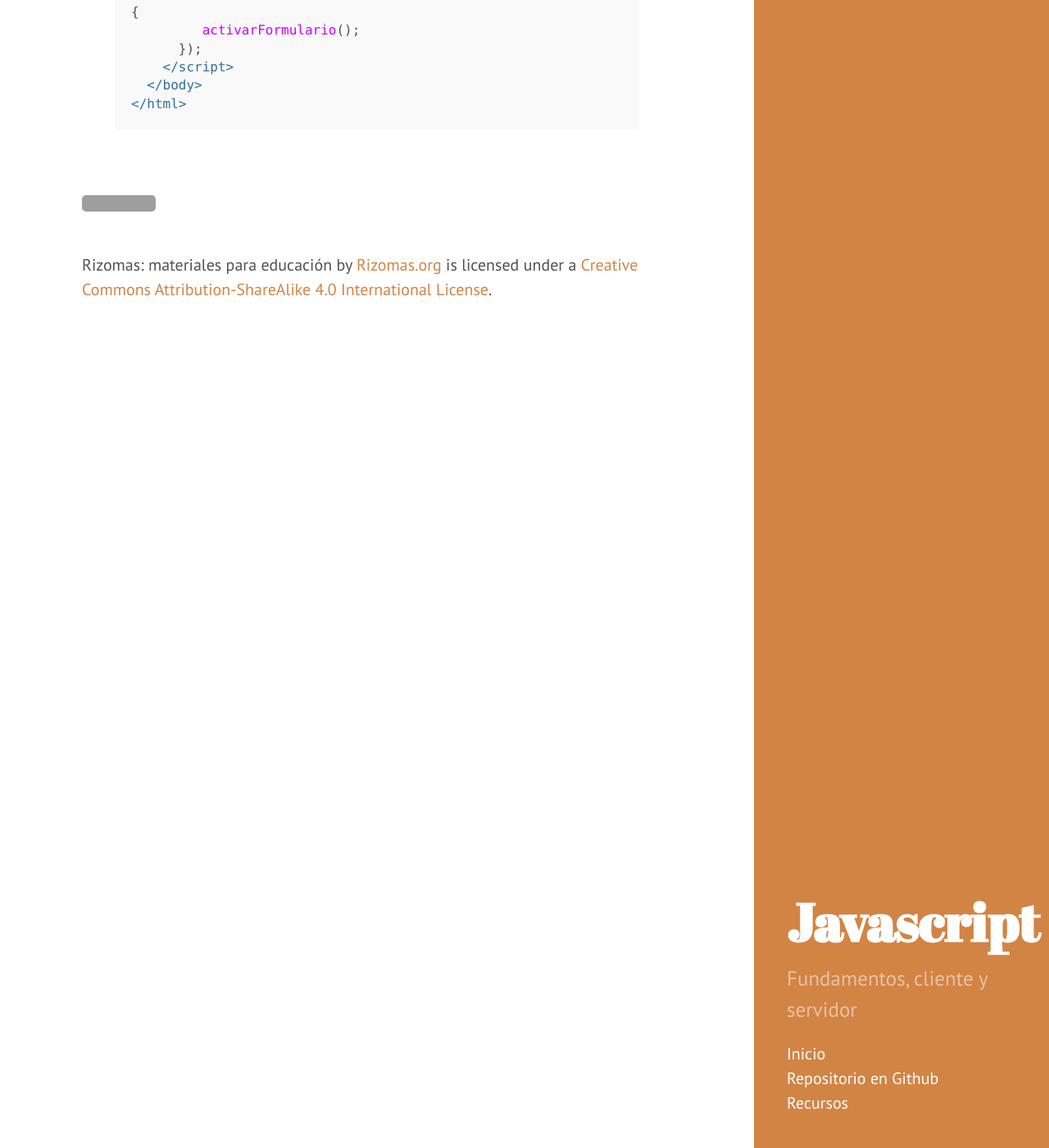
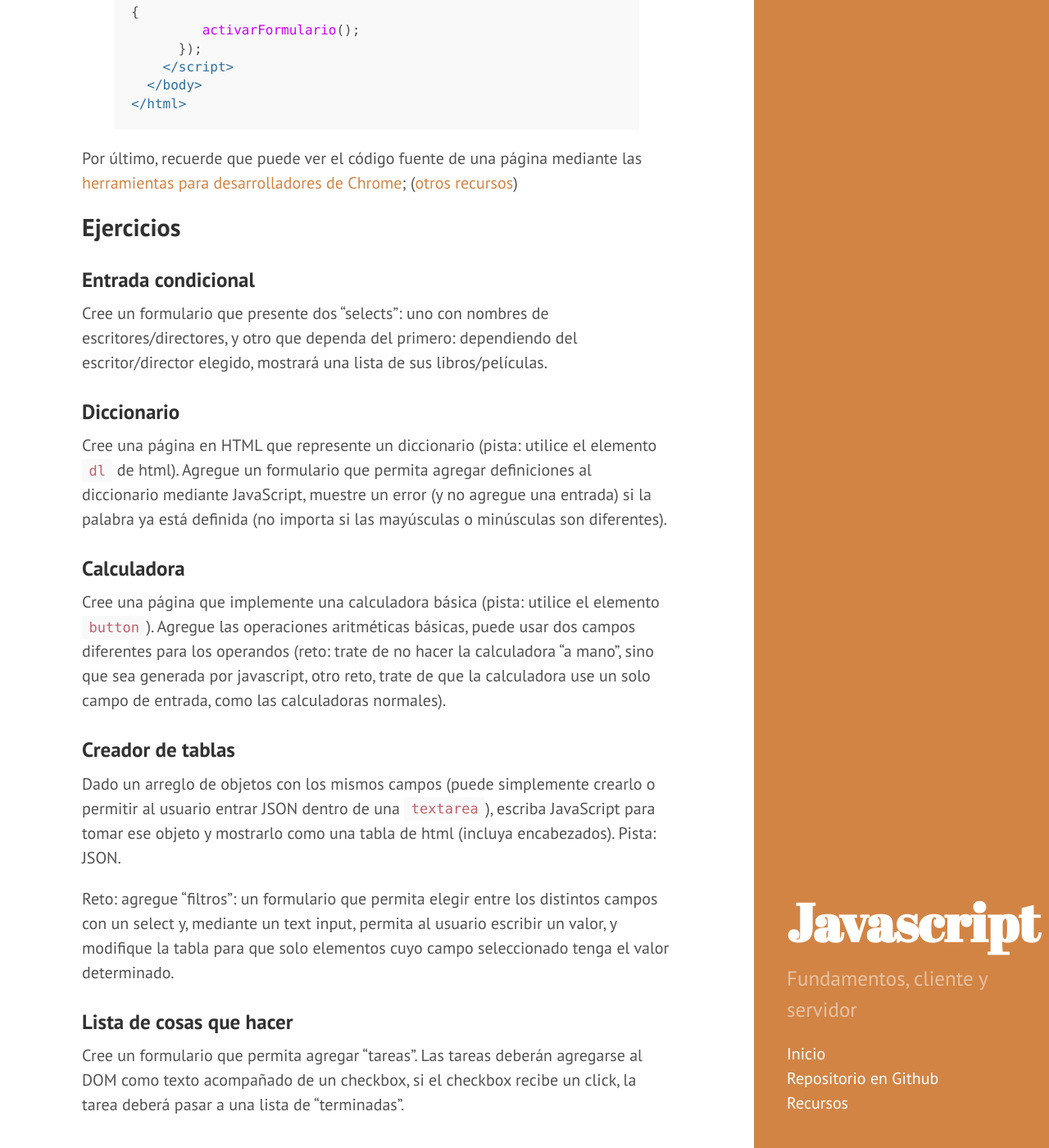
Before and after one commit to rizoma/javascript, a Jekyll site: the page built from _posts/guias/2014-11-21-ejercicios_dom.md, in a window 1280 px wide and 1400 px high, scrolled down 1467 px. Shown: the whole window at 82% size. Built offline with Jekyll 4.4.1, drawn with Linux system fonts in a browser that asks for light colours; Markdown is read by kramdown in place of the engine named in the settings; grey boxes are pictures that could not be loaded.

Commit message:
crea ejercicios para el DOM

```diff
--- a/_posts/guias/2014-11-21-ejercicios_dom.md
+++ b/_posts/guias/2014-11-21-ejercicios_dom.md
@@ -38,7 +38,7 @@ Es posible incluir javascript directamente dentro de un tag `script`:
 </html>
 {% endhighlight %}
 
-O apuntar a un script externo mediante el atributo `src` (ver [ejemplo](/codigo/ejemplo_script.html))
+O apuntar a un script externo mediante el atributo `src` (ver [ejemplo](/javascript/codigo/ejemplo_script.html))
 
 {% highlight html %}
 <!doctype html>
@@ -62,3 +62,30 @@ O apuntar a un script externo mediante el atributo `src` (ver [ejemplo](/codigo/
   </body>
 </html>
 {% endhighlight %}
+
+Por último, recuerde que puede ver el código fuente de una página mediante las [herramientas para desarrolladores de Chrome](https://developer.chrome.com/devtools); ([otros recursos](https://developer.mozilla.org/en-US/docs/Web/HTML))
+
+## Ejercicios
+
+### Entrada condicional
+
+Cree un formulario que presente dos "selects": uno con nombres de escritores/directores, y otro que dependa del primero: dependiendo del escritor/director elegido, mostrará una lista de sus libros/películas.
+
+### Diccionario
+
+Cree una página en HTML que represente un diccionario (pista: utilice el elemento `dl` de html). Agregue un formulario que permita agregar definiciones al diccionario mediante JavaScript, muestre un error (y no agregue una entrada) si la palabra ya está definida (no importa si las mayúsculas o minúsculas son diferentes).
+
+### Calculadora
+
+Cree una página que implemente una calculadora básica (pista: utilice el elemento `button`). Agregue las operaciones aritméticas básicas, puede usar dos campos diferentes para los operandos (reto: trate de no hacer la calculadora "a mano", sino que sea generada por javascript, otro reto, trate de que la calculadora use un solo campo de entrada, como las calculadoras normales).
+
+
+### Creador de tablas
+
+Dado un arreglo de objetos con los mismos campos (puede simplemente crearlo o permitir al usuario entrar JSON dentro de una `textarea`), escriba JavaScript para tomar ese objeto y mostrarlo como una tabla de html (incluya encabezados). Pista: JSON.
+
+Reto: agregue "filtros": un formulario que permita elegir entre los distintos campos con un select y, mediante un text input, permita al usuario escribir un valor, y modifique la tabla para que solo elementos cuyo campo seleccionado tenga el valor determinado.
+
+### Lista de cosas que hacer
+
+Cree un formulario que permita agregar "tareas". Las tareas deberán agregarse al DOM como texto acompañado de un checkbox, si el checkbox recibe un click, la tarea deberá pasar a una lista de "terminadas".
```
